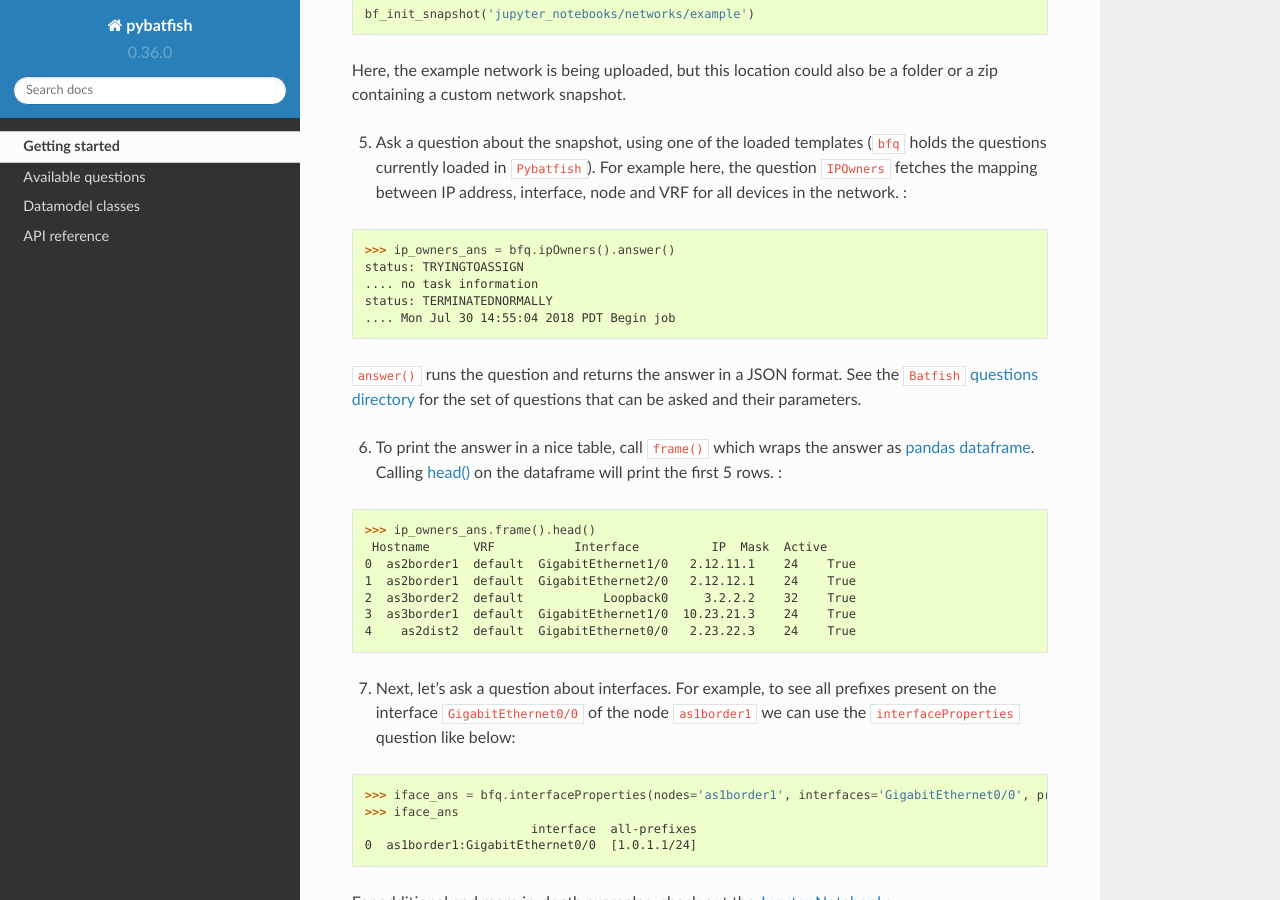
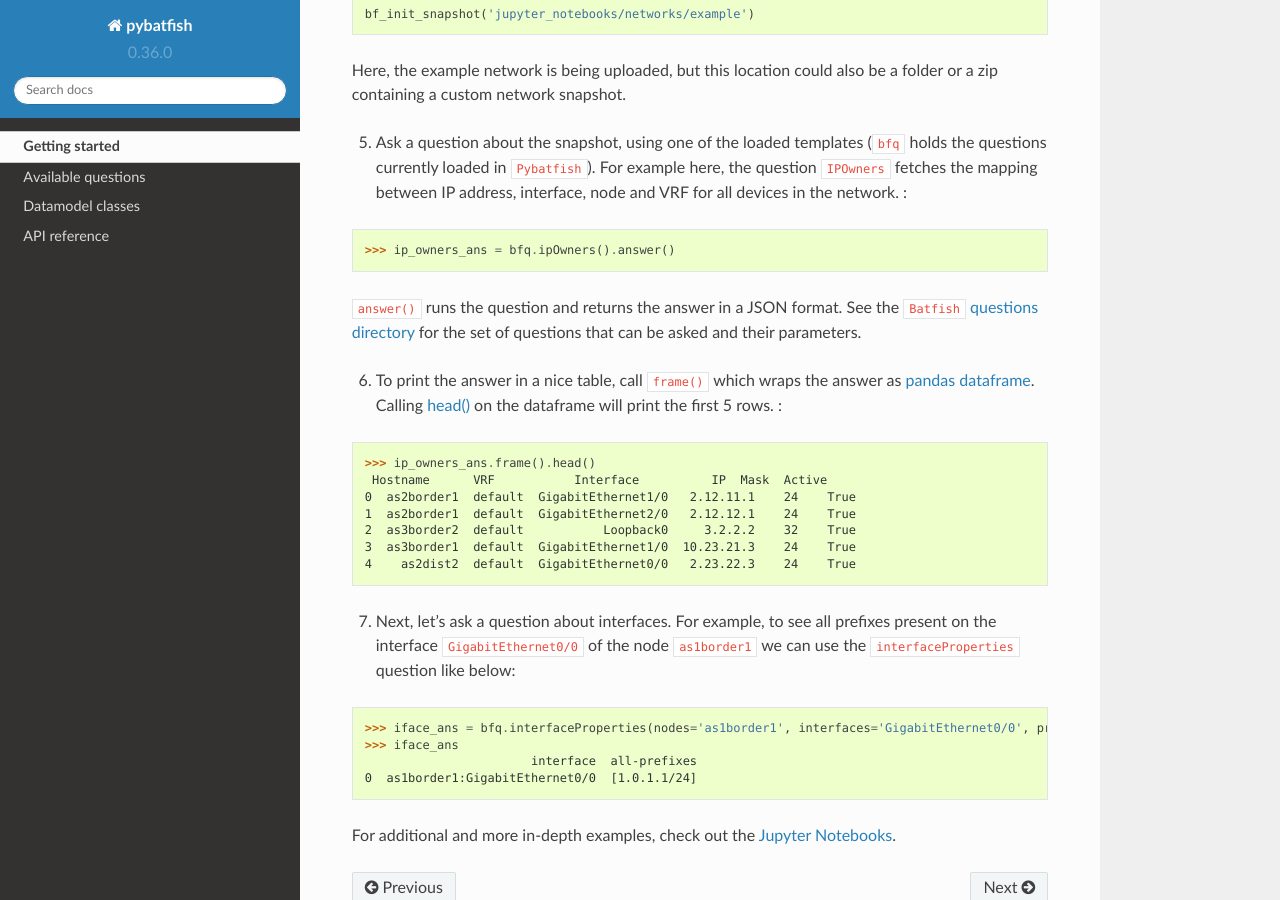
Before and after one commit to batfish/pybatfish, a Sphinx documentation site: the page built from docs/source/quickstart.rst, in a window 1280 px wide and 900 px high, scrolled down 884 px. Built offline with Sphinx 7.4.7 and the Read the Docs theme 2.0.0, drawn with Linux system fonts in a browser that asks for light colours; pages that are not in the unit, such as notebooks, are missing from menus.

Commit message:
address comment

```diff
--- a/docs/source/quickstart.rst
+++ b/docs/source/quickstart.rst
@@ -42,10 +42,6 @@ Here, the example network is being uploaded, but this location could also be a f
 .. code-block:: python
 
     >>> ip_owners_ans = bfq.ipOwners().answer()
-    status: TRYINGTOASSIGN
-    .... no task information
-    status: TERMINATEDNORMALLY
-    .... Mon Jul 30 14:55:04 2018 PDT Begin job
 
 ``answer()`` runs the question and returns the answer in a JSON format. See the ``Batfish`` `questions directory <https://github.com/batfish/batfish/tree/master/questions>`_ for the set of questions that can be asked and their parameters.
 
```
